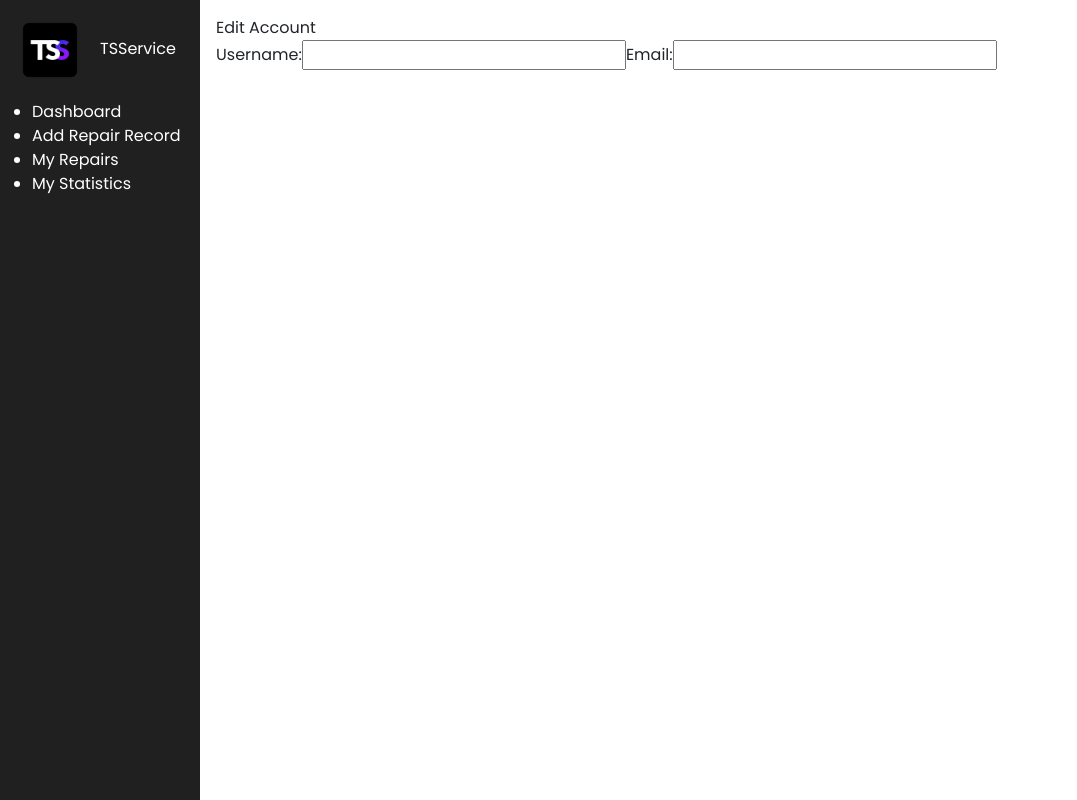
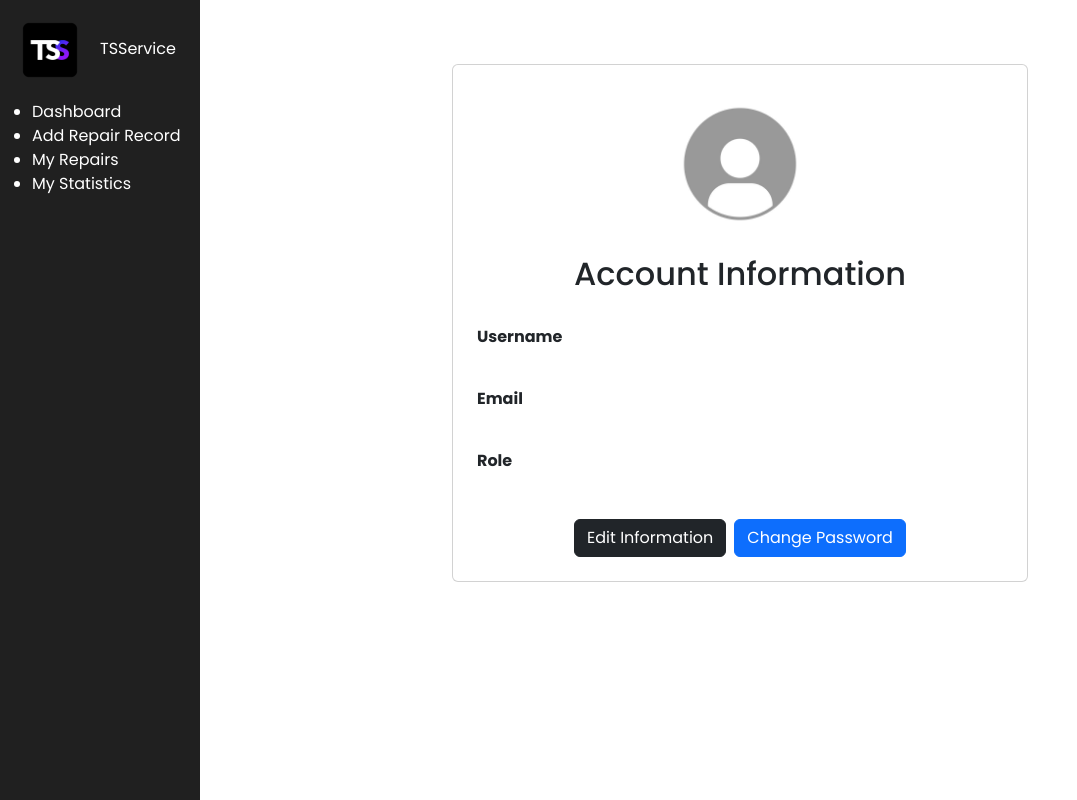
Before and after one commit to nikolamurgo/TSService, a React (Create React App) app in the folder client/: page /account in a window 1280 px wide. Shown: the whole page, without its empty margins (0-1077 px from the left). Built offline with nearby package versions, Linux system fonts and the light colour scheme; no server answers; sample sign-in values are in the browser's storage.

Commit message:
account page UI and put method for acc info in BE implemented

```diff
--- a/client/src/pages/Account.jsx
+++ b/client/src/pages/Account.jsx
@@ -1,11 +1,17 @@
-import { useState, useEffect} from 'react'
+import { useState, useEffect } from 'react'
 import axios from 'axios'
+import profilePic from '../assets/profilepicdefault.jpg'
+// import { AiFillEdit } from "react-icons/ai";
 
-function Account(){
+
+function Account() {
     const [formData, setFormData] = useState({
         username: '',
-        email: ''
+        email: '',
+        role: ''
     })
+
+    const [isEditing, setIsEditing] = useState(false)
 
     useEffect(() => {
         const userId = localStorage.getItem('user_id')
@@ -14,23 +20,73 @@ function Account(){
             .then(res => {
                 setFormData({
                     username: res.data.username,
-                    email: res.data.email
+                    email: res.data.email,
+                    role: res.data.role
                 })
             })
             .catch(() => {
-                setFormData({ username: '', email: '' })
+                setFormData({ username: '', email: '', role: '' })
             })
     }, [])
 
-    return(
-        <div>
-            <div>Edit Account</div>
-            <form>
-                <label>Username:</label>
-                <input type="text" value={formData.username} readOnly />
-                <label>Email:</label>
-                <input type="email" value={formData.email} readOnly />
-            </form>
+    const handleInputChange = (e) => {
+        setFormData({ ...formData, [e.target.name]: e.target.value })
+    }
+
+    const handleEditClick = () => setIsEditing(true)
+
+    const handleSaveClick = async () => {
+        const userId = localStorage.getItem('user_id')
+
+        try {
+            await axios.put(`http://88.200.63.148:6060/api/account/${userId}`, {
+                username: formData.username,
+                email: formData.email
+            })
+            setIsEditing(false)
+        } catch (err) {
+            console.error(err)
+        }
+    }
+
+    return (
+        <div className="container" style={{ maxWidth: '600px' }}>
+            <div className="card p-4 my-5">
+                <div className="text-center mb-4">
+                    <img src={profilePic} alt="Profile" className="img-fluid rounded-circle mb-3"  style={{ width: '150px', height: '150px', objectFit: 'cover' }}/>
+                    <h2>Account Information</h2>
+                </div>
+                <form>
+                    <div className="mb-3">
+                        <label className="form-label fw-bold">Username</label>
+                        {isEditing ? (
+                            <input type="text" name="username" className="form-control" value={formData.username} onChange={handleInputChange}/>
+                        ) : (
+                            <p className="form-control-plaintext ps-2">{formData.username}</p>
+                        )}
+                    </div>
+                    <div className="mb-3">
+                        <label className="form-label fw-bold">Email</label>
+                        {isEditing ? (
+                            <input type="email" name="email" className="form-control" value={formData.email} onChange={handleInputChange}/>
+                        ) : (
+                            <p className="form-control-plaintext ps-2">{formData.email}</p>
+                        )}
+                    </div>
+                    <div className="mb-3">
+                        <label className="form-label fw-bold">Role</label>
+                        <p className="form-control-plaintext ps-2">{formData.role}</p>
+                    </div>
+                    <div className="text-center mt-4">
+                        {!isEditing ? (
+                            <button type="button" className="btn btn-dark me-2" onClick={handleEditClick}>Edit Information</button>
+                        ) : (
+                            <button type="button" className="btn btn-success me-2" onClick={handleSaveClick}>Save Changes</button>
+                        )}
+                        <button type="button" className="btn btn-primary">Change Password</button>
+                    </div>
+                </form>
+            </div>
         </div>
     )
 }
```
Also changed, not shown: client/src/assets/profilepicdefault.jpg (added), 1 other file (tests, documents, lock files or other folders).
